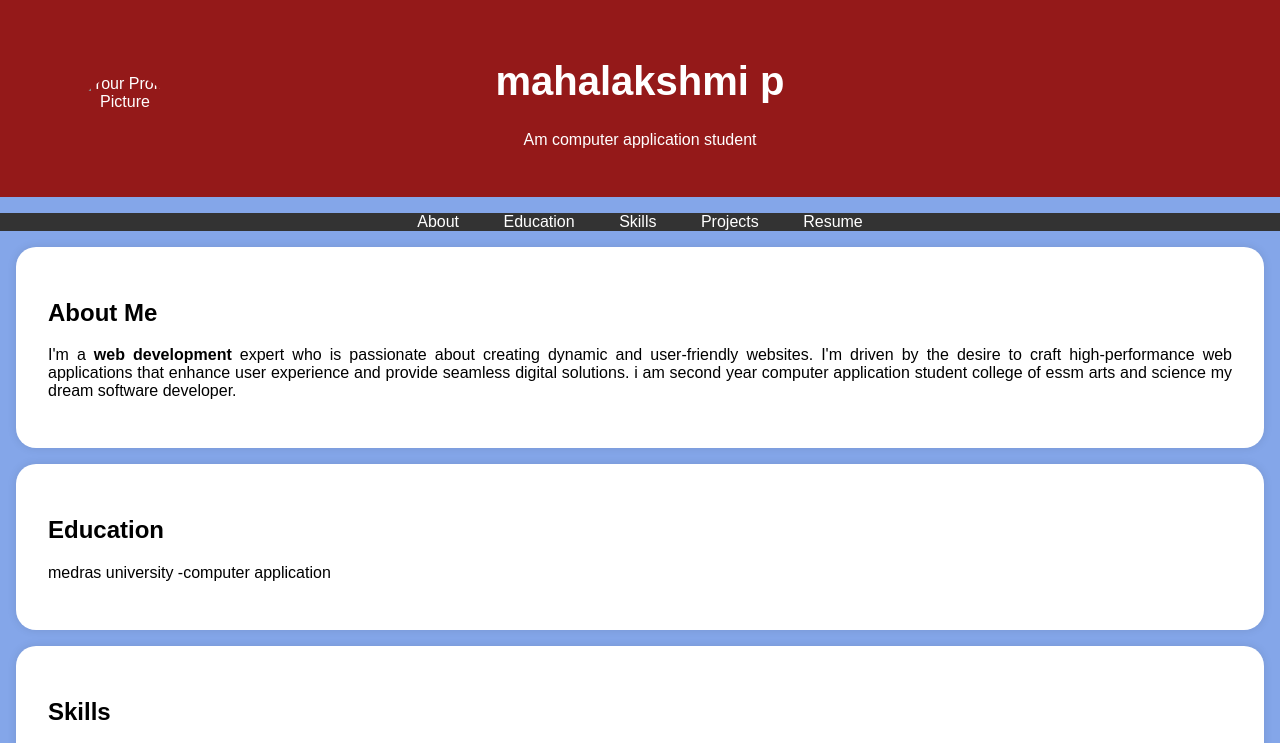
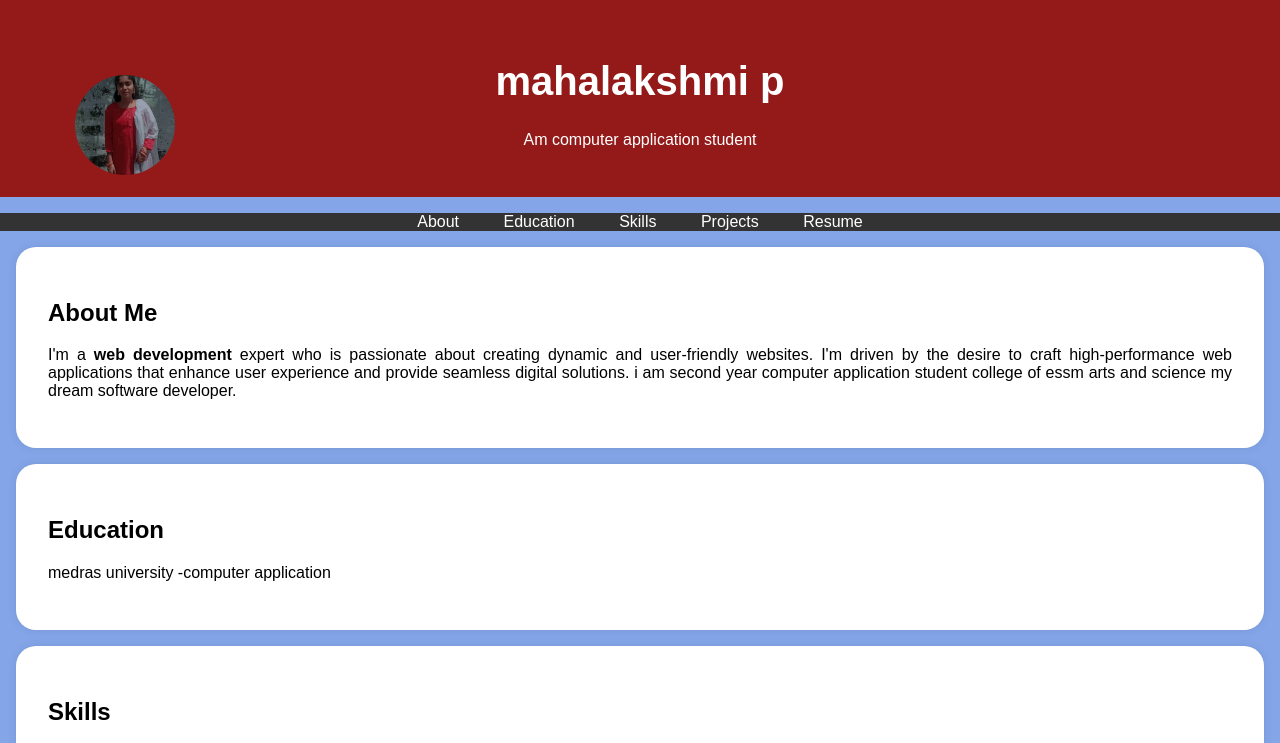
Before and after one commit to maha200604/Maha07, a plain HTML site: page index.html in a window 1280 px wide. Shown: the top 743 px of the page. Drawn offline with Linux system fonts and the light colour scheme.

Commit message:
Update index.html

```diff
--- a/index.html
+++ b/index.html
@@ -95,7 +95,7 @@
     <header>
         <div class="header-content">
             <!-- Add your profile picture here -->
-            <img src="passport photo.jpg" alt="Your Profile Picture" class="profile-picture">
+            <img src="IMG-20250319-WA0005.jpg" alt="Your Profile Picture" class="profile-picture">
             <h1>mahalakshmi p</h1>
             <p>Am computer application student</p>
         </div>
```
